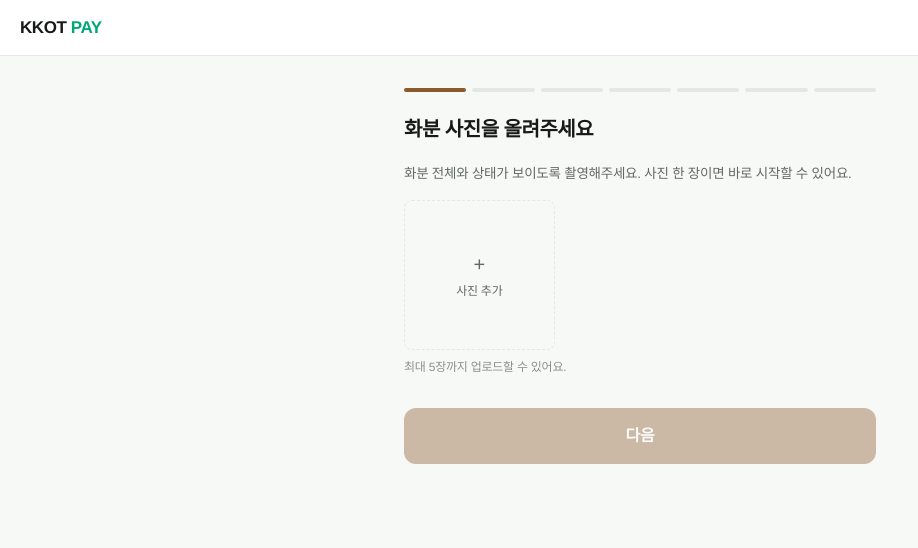
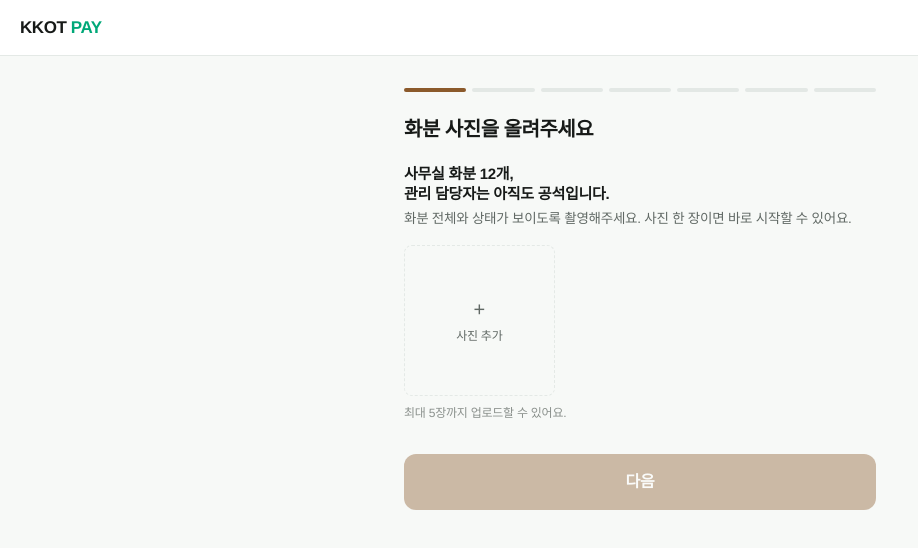
Before and after one commit to obglow3413-droid/wreathpay2, a Next.js app: page /plant-collection in a window 1280 px wide. Shown: the top 548 px of the page, without its empty margins (0-918 px from the left). Built offline with nearby package versions, Linux system fonts and the light colour scheme; a web font is replaced by a local one.

Commit message:
Update PlantWizard.tsx

```diff
--- a/src/components/plant/PlantWizard.tsx
+++ b/src/components/plant/PlantWizard.tsx
@@ -184,6 +184,11 @@ export default function PlantWizard() {
 
       {currentStep === "photo" && (
         <StepBlock title="화분 사진을 올려주세요">
+          <p className="mb-1 text-[15px] font-bold leading-snug text-foreground">
+            사무실 화분 12개,
+            <br />
+            관리 담당자는 아직도 공석입니다.
+          </p>
           <p className="mb-4 text-[13.5px] text-muted">
             화분 전체와 상태가 보이도록 촬영해주세요. 사진 한 장이면 바로 시작할 수 있어요.
           </p>
```
